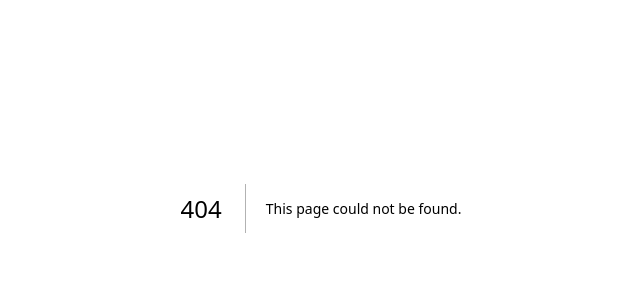
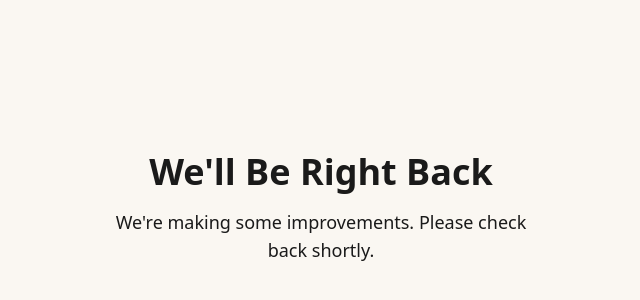
Before and after one commit to vandegn/clothing-project, a Next.js app in the folder frontend/: page /maintenance in a window 1280 px wide. Before the commit this address had no page. Shown: the part 192-492 px from the top of the page, without its empty margins (319-959 px from the left). Built offline with nearby package versions, Linux system fonts and the light colour scheme.

Commit message:
maintinance page

```diff
--- /dev/null
+++ b/frontend/src/app/maintenance/page.tsx
@@ -0,0 +1,14 @@
+export default function MaintenancePage() {
+  return (
+    <div className="min-h-screen flex items-center justify-center bg-cream px-4">
+      <div className="text-center max-w-md">
+        <h1 className="font-playfair text-4xl font-bold text-charcoal mb-4">
+          We&apos;ll Be Right Back
+        </h1>
+        <p className="font-body text-stone text-lg">
+          We&apos;re making some improvements. Please check back shortly.
+        </p>
+      </div>
+    </div>
+  );
+}
--- a/frontend/src/middleware.ts
+++ b/frontend/src/middleware.ts
@@ -2,6 +2,17 @@ import { createServerClient } from '@supabase/ssr'
 import { NextResponse, type NextRequest } from 'next/server'
 
 export async function middleware(request: NextRequest) {
+  // Maintenance mode: toggle via NEXT_PUBLIC_MAINTENANCE=true in Vercel env vars
+  const isMaintenanceMode = process.env.NEXT_PUBLIC_MAINTENANCE === 'true'
+  const isMaintenancePage = request.nextUrl.pathname === '/maintenance'
+
+  if (isMaintenanceMode && !isMaintenancePage) {
+    return NextResponse.rewrite(new URL('/maintenance', request.url))
+  }
+  if (!isMaintenanceMode && isMaintenancePage) {
+    return NextResponse.redirect(new URL('/', request.url))
+  }
+
   let supabaseResponse = NextResponse.next({
     request,
   })
```
